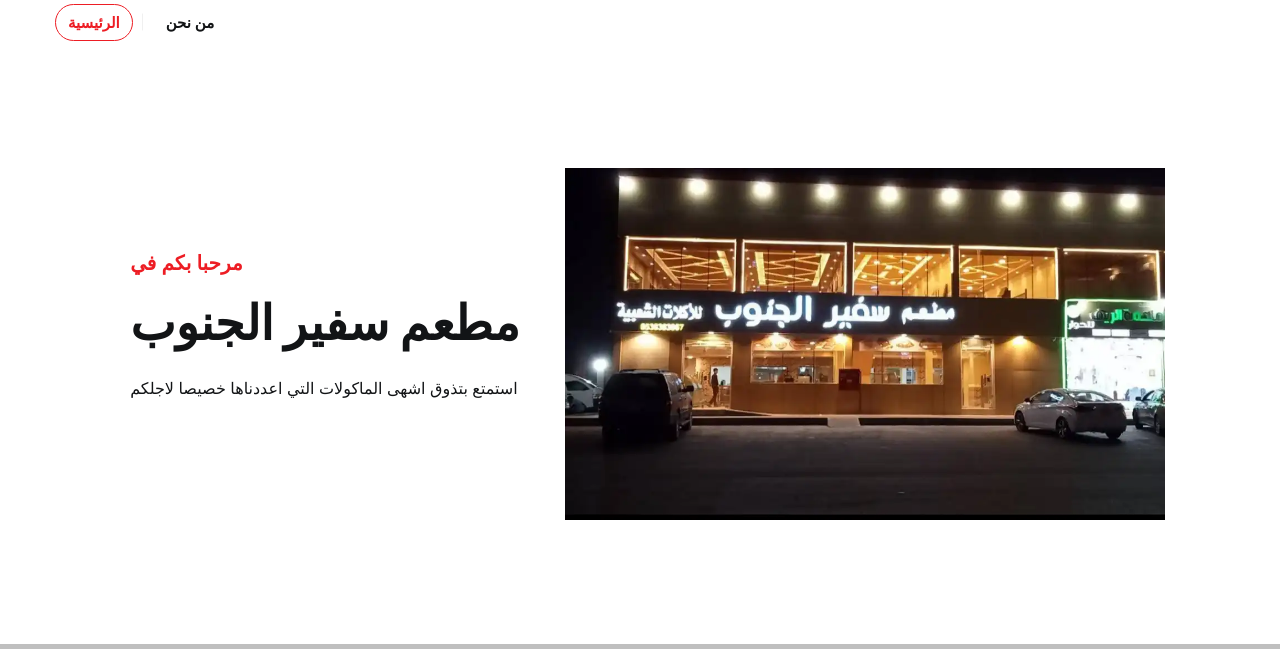
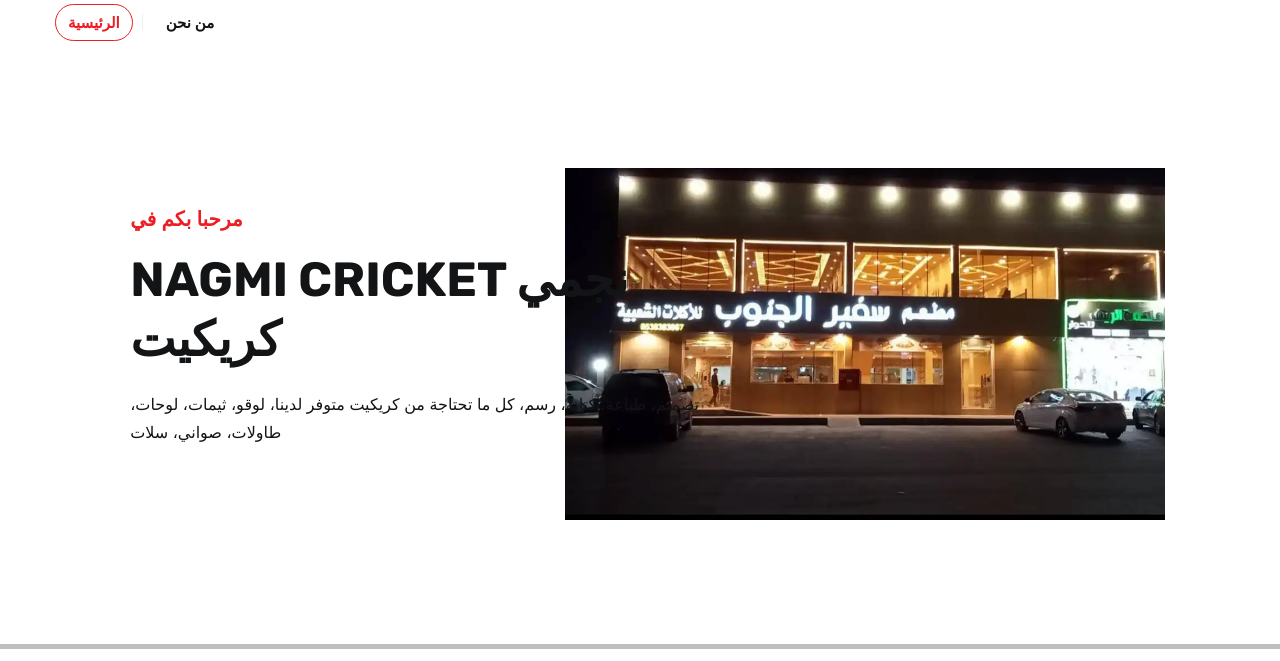
Before and after one commit to AbdulrahmanAlsaudi/Nagmi-Cricket, a plain HTML site: page index.html in a window 1280 px wide. Shown: the part 139-800 px from the top of the page. Drawn offline with nearby package versions, Linux system fonts and the light colour scheme; a script that the page names is missing; files whose address does not match are found by name.

Commit message:
Update index.html

```diff
--- a/index.html
+++ b/index.html
@@ -3,10 +3,10 @@
 
 <head>
   <meta charset="utf-8">
-  <title>Nagmi Cricket</title>
-  <meta name="description" content="Morden Bootstrap HTML5 Template">
-  <meta name="viewport" content="width=device-width, initial-scale=1">
-
+  <title>Nagmi Cricket نجمي كريكيت</title>
+  <meta name="description" content="نجمي كريكيت  - كتابة وتصميم وطباعة اللوقو، والثيمات، وتصميم وكتابة اللوحات والطاولات والصواني والسلات">
+  <meta name="title" content=" Nagmi Cricket نجمي  كريكيت - تصميم، طباعة، كتابة، رسم، كل ما تحتاجة من كريكيت متوفر لدينا، لوقو، ثيمات، لوحات، طاولات، صواني، سلات">
+    <meta name="viewport" content="width=device-width">
 
    <!-- ======= All CSS Plugins here ======== -->
 <link rel="stylesheet" href="assets/css/.  plugins/swiper-bundle.min.css">
@@ -154,8 +154,8 @@
                                     <div class="col-lg-7 col-md-7">
                                         <div class="slider__content style4">
                                             <span class="slider__subtitle style4">مرحبا بكم في </span>
-                                            <h2 class="slider__maintitle style4 h1"> مطعم سفير الجنوب</h2>
-                                            <p class="slider__desc style4">استمتع بتذوق اشهى الماكولات التي اعددناها خصيصا لاجلكم</p>
+                                            <h2 class="slider__maintitle style4 h1"> Nagmi Cricket نجمي كريكيت</h2>
+                                            <p class="slider__desc style4">تصميم، طباعة، كتابة، رسم، كل ما تحتاجة من كريكيت متوفر لدينا، لوقو، ثيمات، لوحات، طاولات، صواني، سلات</p>
 
                                         </div>
                                     </div>
```
